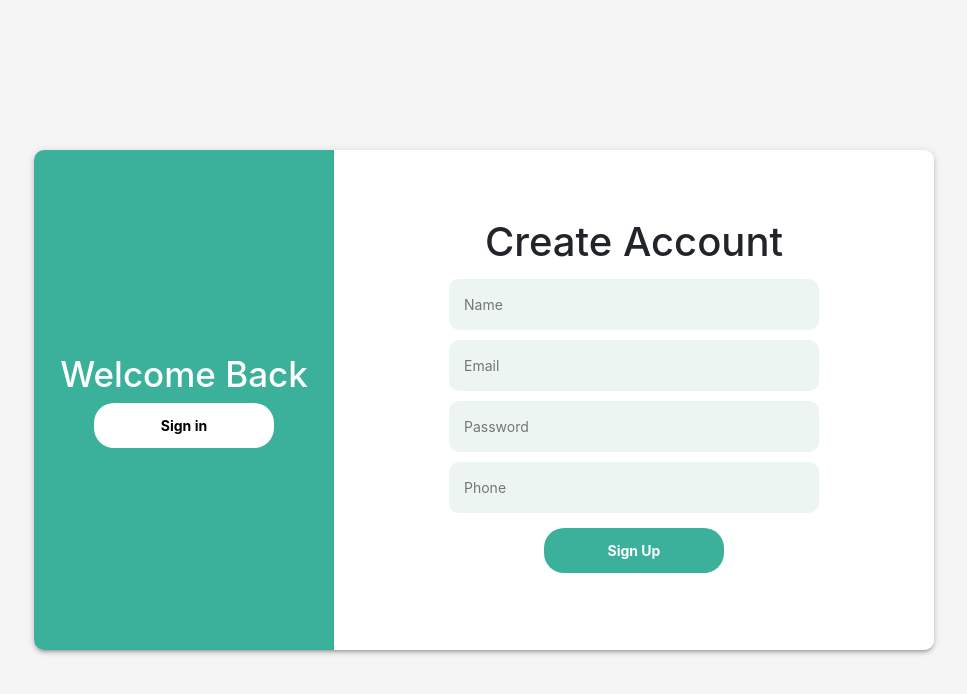
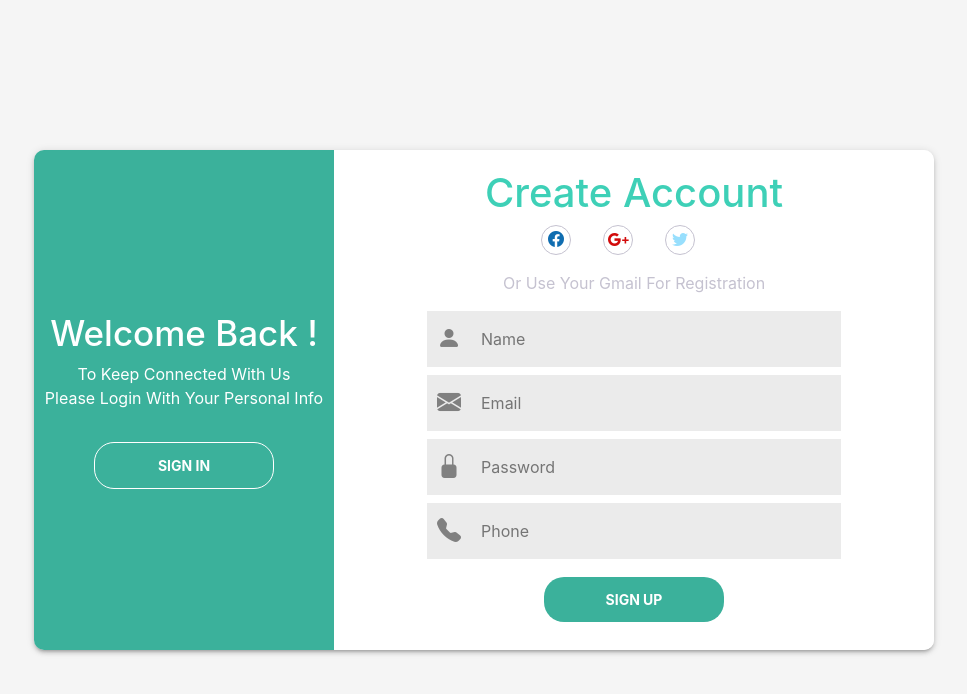
Before and after one commit to vivek738/SpotlessZone_Website, a React (Create React App) app: page /signup in a window 1280 px wide. Shown: the top 694 px of the page, without its empty margins (156-1123 px from the left). Built offline with nearby package versions, Linux system fonts and the light colour scheme.

Commit message:
implementing css in signup

```diff
--- a/package.json
+++ b/package.json
@@ -6,6 +6,7 @@
     "@testing-library/react": "^13.2.0",
     "@testing-library/user-event": "^13.5.0",
     "axios": "^0.27.2",
+    "bootstrap-icons": "^1.8.2",
     "react": "^18.1.0",
     "react-dom": "^18.1.0",
     "react-hook-form": "^7.31.1",
--- a/public/index.html
+++ b/public/index.html
@@ -25,6 +25,7 @@
       Learn how to configure a non-root public URL by running `npm run build`.
     -->
     <link href="https://cdn.jsdelivr.net/npm/bootstrap@5.1.3/dist/css/bootstrap.min.css" rel="stylesheet" integrity="sha384-1BmE4kWBq78iYhFldvKuhfTAU6auU8tT94WrHftjDbrCEXSU1oBoqyl2QvZ6jIW3" crossorigin="anonymous">
+    <link rel="stylesheet" href="https://cdn.jsdelivr.net/npm/bootstrap-icons@1.8.2/font/bootstrap-icons.css">
     <title>React App</title>
   </head>
   <body>
--- a/src/Components/SignUp/index.jsx
+++ b/src/Components/SignUp/index.jsx
@@ -44,20 +44,70 @@ const SignUp = () => {
       <div className={styles.signup_container}>
         <div className={styles.signup_form_container}>
           <div className={styles.left}>
-            <h1>Welcome Back</h1>
+            <h1>Welcome Back !</h1>
+            <span style={{textAlign: "center", color: "#fff", marginBottom: "2rem"}}>
+              To Keep Connected With Us <br />
+              Please Login With Your Personal Info
+            </span>
+
             <Link to="/login">
               <button type="button" className={styles.white_btn}>
-                Sign in
+                SIGN IN
               </button>
             </Link>
           </div>
           <div className={styles.right}>
+            <h1>Create Account</h1>
+
+            {/* for social icons registration */}
+            <div className={styles.flex}>
+              <div className={styles.socialIcons}>
+                <div className={styles.facebook}>
+                  <a href="https://www.facebook.com/">
+                    <i
+                      className="bi bi-facebook"
+                      style={{ color: "#106DB0" }}
+                    ></i>
+                  </a>
+                </div>
+                <div className={styles.googlePlus}>
+                  <a
+                    href="https://www.gmail.com/"
+                    style={{ textDecoration: "none" }}
+                  >
+                    <span style={{ color: "#D20B0B", fontWeight: "bold" }}>
+                      <i
+                        className="bi bi-google"
+                        style={{ color: "#D20B0B" }}
+                      ></i>
+                      +
+                    </span>
+                  </a>
+                </div>
+                <div className={styles.twitter}>
+                  <a href="https://twitter.com/">
+                    <i
+                      className="bi bi-twitter"
+                      style={{ color: "#98DFFD" }}
+                    ></i>
+                  </a>
+                </div>
+              </div>
+            </div>
+
+            {/* text */}
+            <div className={styles.text}>
+              <span>Or Use Your Gmail For Registration</span>
+            </div>
+
             <form
               action=""
               className={styles.form_container}
               onSubmit={handleSubmit}
             >
-              <h1>Create Account</h1>
+              {/* name input */}
+              <div className={styles.inputIcons}>
+                <i className="bi bi-person-fill icon"></i>
                 <input
                   type="text"
                   placeholder="Name"
@@ -65,8 +115,13 @@ const SignUp = () => {
                   value={data.name}
                   onChange={handleChange}
                   required
-                className={styles.input}
+                  className={styles.inputField}
                 />
+              </div>
+
+              {/* gmail input */}
+              <div className={styles.inputIcons}>
+                <i class="bi bi-envelope-fill"></i>
                 <input
                   type="email"
                   placeholder="Email"
@@ -74,8 +129,13 @@ const SignUp = () => {
                   value={data.email}
                   onChange={handleChange}
                   required
-                className={styles.input}
+                  className={styles.inputField}
                 />
+              </div>
+
+              {/* pass input */}
+              <div className={styles.inputIcons}>
+                <i class="bi bi-lock-fill"></i>
                 <input
                   type="text"
                   placeholder="Password"
@@ -83,8 +143,13 @@ const SignUp = () => {
                   value={data.password}
                   onChange={handleChange}
                   required
-                className={styles.input}
+                  className={styles.inputField}
                 />
+              </div>
+
+              {/* phone input */}
+              <div className={styles.inputIcons}>
+                <i class="bi bi-telephone-fill"></i>
                 <input
                   type="phone"
                   placeholder="Phone"
@@ -92,8 +157,9 @@ const SignUp = () => {
                   value={data.phone}
                   onChange={handleChange}
                   required
-                className={styles.input}
+                  className={styles.inputField}
                 />
+              </div>
 
               {error && <div className={styles.error_msg}>{error}</div>}
               {msg && <div className={styles.success_msg}>{msg}</div>}
@@ -108,7 +174,7 @@ const SignUp = () => {
                   data.phone === ""
                 }
               >
-                Sign Up
+                SIGN UP
               </button>
             </form>
           </div>
--- a/src/Components/SignUp/styles.module.css
+++ b/src/Components/SignUp/styles.module.css
@@ -44,30 +44,83 @@
   border-top-right-radius: 10px;
   border-bottom-right-radius: 10px;
 }
+.right h1 {
+  font-size: 40px;
+  color: #3ed0b7;
+}
+.socialIcons {
+  display: flex;
+  margin-bottom: 1rem;
+}
+.facebook {
+  margin-right: 2rem;
+  border: 1px solid #c5c2d0;
+  padding-top: 0.1rem;
+  display: inline-block;
+  border-radius: 50%;
+  height: 30px;
+  width: 30px;
+  text-align: center;
+}
+.googlePlus {
+  margin-right: 2rem;
+  border: 1px solid #c5c2d0;
+  padding: 0.3rem 0 0 0.1rem;
+  display: inline-block;
+  border-radius: 50%;
+  height: 30px;
+  width: 30px;
+  text-align: center;
+  font-size: 13px;
+}
+.twitter {
+  margin-right: 2rem;
+  border: 1px solid #c5c2d0;
+  padding-top: 0.1rem;
+  display: inline-block;
+  border-radius: 50%;
+  height: 30px;
+  width: 30px;
+  text-align: center;
+}
+
+.text {
+  color: #c5c2d0;
+  margin-bottom: 1rem;
+}
 
 .form_container {
   display: flex;
   flex-direction: column;
   align-items: center;
+  max-width: 400px;
+  /* margin:auto; */
 }
 
-.form_container h1 {
-	font-size: 40px;
-	margin-top: 0;
+.inputIcons {
+  display: flex;
+  /* width: 100%; */
+  margin-bottom: .5rem;
 }
 
-.input {
+.inputIcons i {
+  padding: 10px;
+  background: #ebebeb;
+  color: #808080;
+  /* min-width: 50px; */
+  text-align: center;
+  font-size: 1.5rem;
+}
+
+.inputField {
+  width: 370px;
+  padding: 10px;
   outline: none;
   border: none;
-	width: 370px;
-	padding: 15px;
-	border-radius: 10px;
-	background-color: #edf5f3;
-	margin: 5px 0;
-	font-size: 14px;
+  background-color: #ebebeb;
 }
-
-.error_msg, .success_msg {
+.error_msg,
+.success_msg {
   width: 370px;
   padding: 15px;
   margin: 5px 0;
@@ -77,7 +130,7 @@
   border-radius: 5px;
   text-align: center;
 }
-.success_msg{
+.success_msg {
   background-color: #5cdd5c;
 }
 .white_btn,
@@ -92,6 +145,11 @@
   font-size: 14px;
   cursor: pointer;
 }
+.white_btn{
+	background-color: transparent !important;
+	border: 1px solid #fff;
+	color: #fff;
+}
 
 .green_btn {
   background-color: #3bb19b;
```
Also changed, not shown: 1 other file (tests, documents, lock files or other folders). Lines whose indentation alone changed are shown as unchanged.
